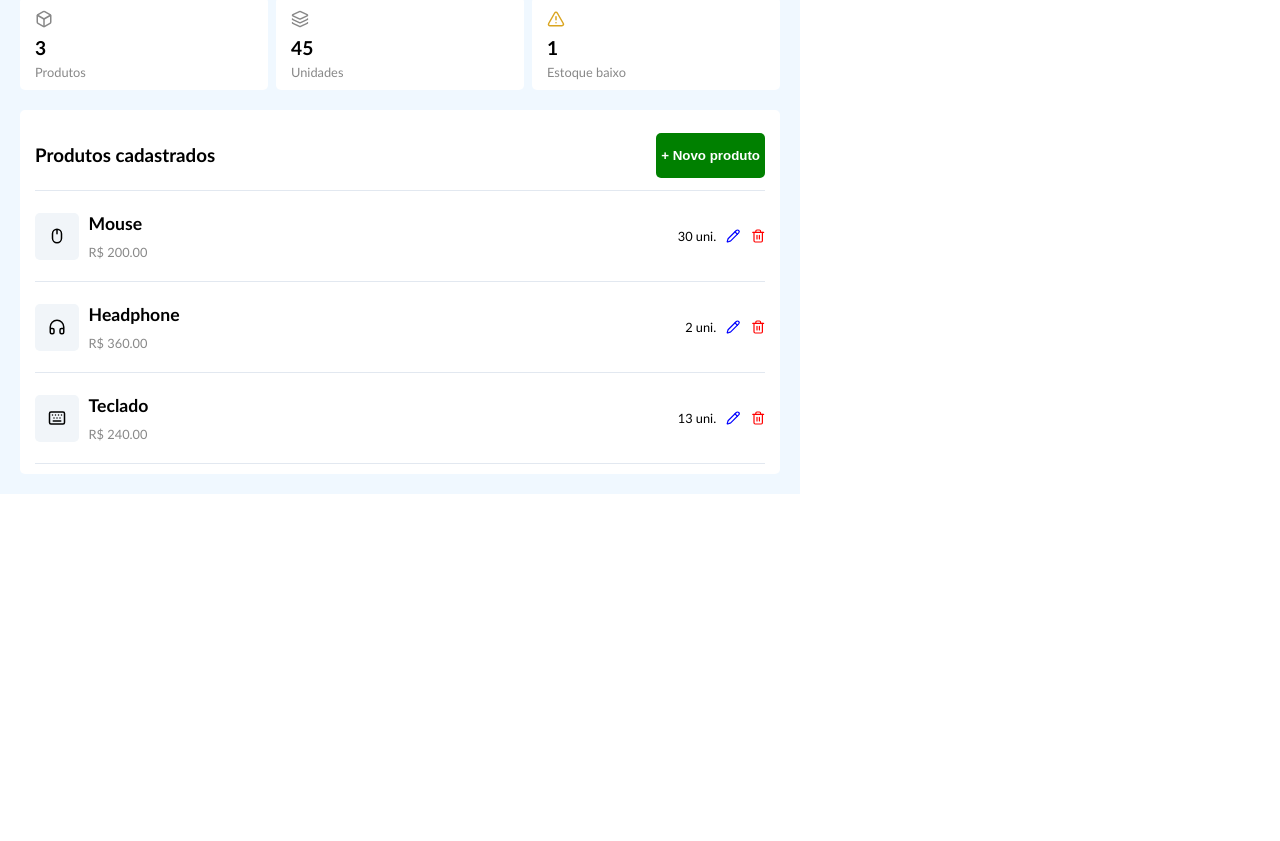
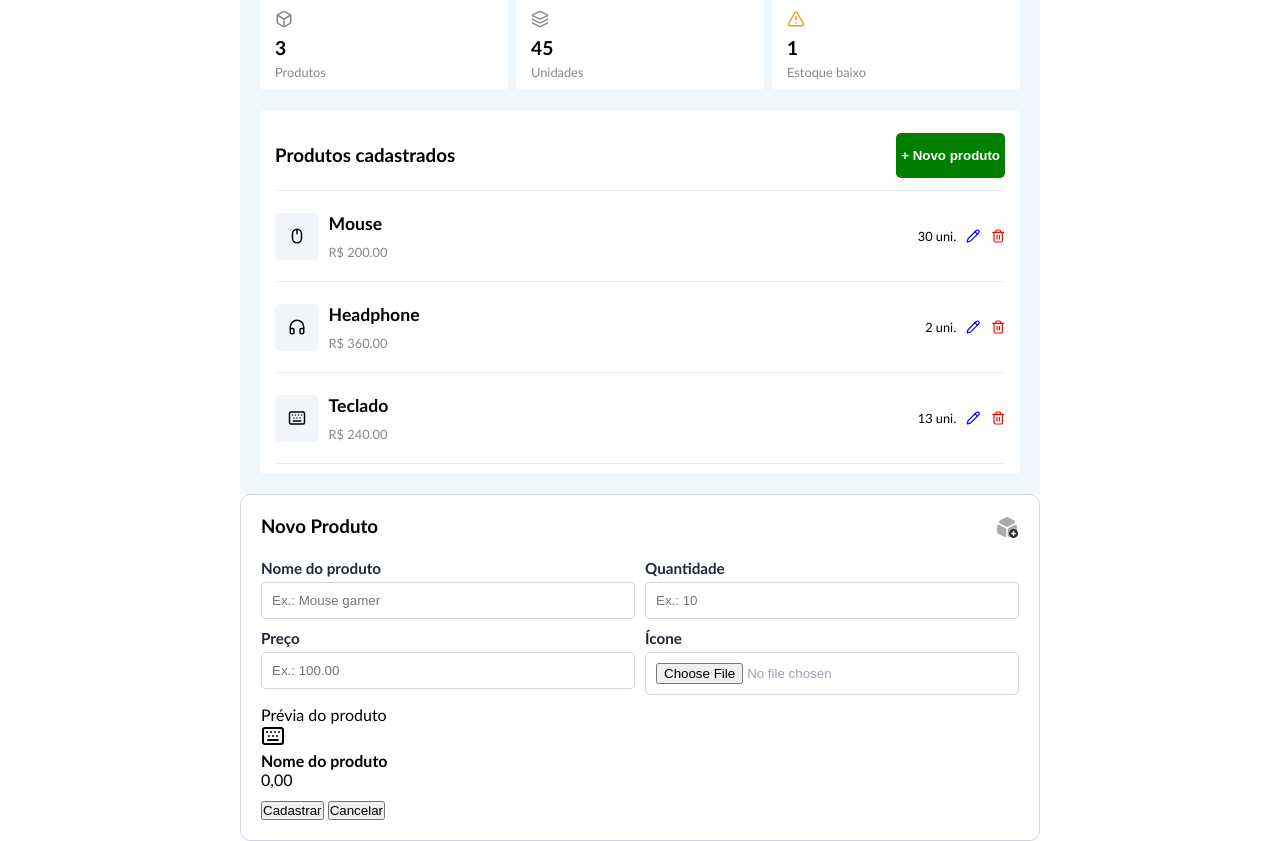
Before and after one commit to WeversonCostaDev/mini-projeto, a website built with Vite: page gestao-estoque/index.html in a window 1280 px wide. Shown: the part 92-933 px from the top of the page. Before the commit the page ends 800 px from the top, so only its background shows below. Built offline with nearby package versions, Linux system fonts and the light colour scheme.

Commit message:
início de criação de formulário para cadastro de produtos

```diff
--- a/gestao-estoque/index.html
+++ b/gestao-estoque/index.html
@@ -1,17 +1,27 @@
 <!doctype html>
 <html lang="en">
+
 <head>
   <meta charset="UTF-8" />
   <link rel="stylesheet" href="/src/base.css">
+  <link rel="stylesheet" href="/src/formulario.css">
   <meta name="viewport" content="width=device-width, initial-scale=1.0" />
   <title>gestao-estoque</title>
 </head>
+
 <body>
   <div id="app">
     <div class="controle-container">
       <header>
         <div class="topo-header">
-              <svg class="logo" xmlns="http://www.w3.org/2000/svg" width="24" height="24" viewBox="0 0 24 24" fill="none" stroke="currentColor" stroke-width="2" stroke-linecap="round" stroke-linejoin="round" class="lucide lucide-box preview-icon"><path d="M21 8a2 2 0 0 0-1-1.73l-7-4a2 2 0 0 0-2 0l-7 4A2 2 0 0 0 3 8v8a2 2 0 0 0 1 1.73l7 4a2 2 0 0 0 2 0l7-4A2 2 0 0 0 21 16Z"/><path d="m3.3 7 8.7 5 8.7-5"/><path d="M12 22V12"/></svg>
+          <svg class="logo" xmlns="http://www.w3.org/2000/svg" width="24" height="24" viewBox="0 0 24 24" fill="none"
+            stroke="currentColor" stroke-width="2" stroke-linecap="round" stroke-linejoin="round"
+            class="lucide lucide-box preview-icon">
+            <path
+              d="M21 8a2 2 0 0 0-1-1.73l-7-4a2 2 0 0 0-2 0l-7 4A2 2 0 0 0 3 8v8a2 2 0 0 0 1 1.73l7 4a2 2 0 0 0 2 0l7-4A2 2 0 0 0 21 16Z" />
+            <path d="m3.3 7 8.7 5 8.7-5" />
+            <path d="M12 22V12" />
+          </svg>
           <div class="titulos-container">
             <h3>Controle de Estoque</h3>
             <span>Gerenciamento de produtos</span>
@@ -21,17 +31,37 @@
 
         <nav class="menu-navegacao">
           <a href="">
-                <svg class="icone" xmlns="http://www.w3.org/2000/svg" width="24" height="24" viewBox="0 0 24 24" fill="none" stroke="currentColor" stroke-width="2" stroke-linecap="round" stroke-linejoin="round" class="lucide lucide-box preview-icon"><path d="M21 8a2 2 0 0 0-1-1.73l-7-4a2 2 0 0 0-2 0l-7 4A2 2 0 0 0 3 8v8a2 2 0 0 0 1 1.73l7 4a2 2 0 0 0 2 0l7-4A2 2 0 0 0 21 16Z"/><path d="m3.3 7 8.7 5 8.7-5"/><path d="M12 22V12"/></svg>
+            <svg class="icone" xmlns="http://www.w3.org/2000/svg" width="24" height="24" viewBox="0 0 24 24" fill="none"
+              stroke="currentColor" stroke-width="2" stroke-linecap="round" stroke-linejoin="round"
+              class="lucide lucide-box preview-icon">
+              <path
+                d="M21 8a2 2 0 0 0-1-1.73l-7-4a2 2 0 0 0-2 0l-7 4A2 2 0 0 0 3 8v8a2 2 0 0 0 1 1.73l7 4a2 2 0 0 0 2 0l7-4A2 2 0 0 0 21 16Z" />
+              <path d="m3.3 7 8.7 5 8.7-5" />
+              <path d="M12 22V12" />
+            </svg>
             <span class="quantidade">24</span>
             <span class="item">Produtos</span>
           </a>
           <a href="">
-                <svg class="icone" xmlns="http://www.w3.org/2000/svg" width="24" height="24" viewBox="0 0 24 24" fill="none" stroke="currentColor" stroke-width="2" stroke-linecap="round" stroke-linejoin="round" class="lucide lucide-layers preview-icon"><path d="M12.83 2.18a2 2 0 0 0-1.66 0L2.6 6.08a1 1 0 0 0 0 1.83l8.58 3.91a2 2 0 0 0 1.66 0l8.58-3.9a1 1 0 0 0 0-1.83z"/><path d="M2 12a1 1 0 0 0 .58.91l8.6 3.91a2 2 0 0 0 1.65 0l8.58-3.9A1 1 0 0 0 22 12"/><path d="M2 17a1 1 0 0 0 .58.91l8.6 3.91a2 2 0 0 0 1.65 0l8.58-3.9A1 1 0 0 0 22 17"/></svg>
+            <svg class="icone" xmlns="http://www.w3.org/2000/svg" width="24" height="24" viewBox="0 0 24 24" fill="none"
+              stroke="currentColor" stroke-width="2" stroke-linecap="round" stroke-linejoin="round"
+              class="lucide lucide-layers preview-icon">
+              <path
+                d="M12.83 2.18a2 2 0 0 0-1.66 0L2.6 6.08a1 1 0 0 0 0 1.83l8.58 3.91a2 2 0 0 0 1.66 0l8.58-3.9a1 1 0 0 0 0-1.83z" />
+              <path d="M2 12a1 1 0 0 0 .58.91l8.6 3.91a2 2 0 0 0 1.65 0l8.58-3.9A1 1 0 0 0 22 12" />
+              <path d="M2 17a1 1 0 0 0 .58.91l8.6 3.91a2 2 0 0 0 1.65 0l8.58-3.9A1 1 0 0 0 22 17" />
+            </svg>
             <span class="quantidade">156</span>
             <span class="item">Unidades</span>
           </a>
           <a href="">
-                <svg class="icone-warning" xmlns="http://www.w3.org/2000/svg" width="24" height="24" viewBox="0 0 24 24" fill="none" stroke="currentColor" stroke-width="2" stroke-linecap="round" stroke-linejoin="round" class="lucide lucide-triangle-alert preview-icon"><path d="m21.73 18-8-14a2 2 0 0 0-3.48 0l-8 14A2 2 0 0 0 4 21h16a2 2 0 0 0 1.73-3"/><path d="M12 9v4"/><path d="M12 17h.01"/></svg>
+            <svg class="icone-warning" xmlns="http://www.w3.org/2000/svg" width="24" height="24" viewBox="0 0 24 24"
+              fill="none" stroke="currentColor" stroke-width="2" stroke-linecap="round" stroke-linejoin="round"
+              class="lucide lucide-triangle-alert preview-icon">
+              <path d="m21.73 18-8-14a2 2 0 0 0-3.48 0l-8 14A2 2 0 0 0 4 21h16a2 2 0 0 0 1.73-3" />
+              <path d="M12 9v4" />
+              <path d="M12 17h.01" />
+            </svg>
             <span class="quantidade">3</span>
             <span class="item">Estoque baixo</span>
           </a>
@@ -49,9 +79,61 @@
         </div>
       </main>
     </div>
+    <section>
+      <div class="modal">
+        <header class="header">
+          <div>
+            <h3>Novo Produto</h3>
+            <img class="icone" src="/icons/box+.svg" alt="icone de caixa" />
+          </div>
+        </header>
+
+        <form class="formulario-produto">
+          <div id="campo-1" class="campo-container">
+            <label for="nome">Nome do produto</label>
+            <input type="text" name="nome" id="nome" placeholder="Ex.: Mouse gamer" required>
+          </div>
+
+          <div id="campo-2" class="campo-container">
+            <label for="quantidade">Quantidade</label>
+            <input type="number" name="quantidade" id="quantidade" placeholder="Ex.: 10" required>
+          </div>
+
+          <div id="campo-3" class="campo-container">
+            <label for="preco">Preço</label>
+            <input type="number" name="preco" id="preco" placeholder="Ex.: 100.00" required>
+          </div>
+
+          <div id="campo-4" class="campo-container">
+            <label for="icone">Ícone</label>
+            <input type="file" name="icone" id="icone" placeholder="Ex.: Selecionar" required>
+          </div>
+
+          <div class="previa">
+            <span>Prévia do produto</span>
+            <div>
+              <img class="preview-image" src="/icons/teclado.svg" alt="Prévia do produto">
+              <div>
+                <h4 id="preview-nome">Nome do produto</h4>
+                <span id="preview-preco">0,00</span>
+                <span id="preview-quantidade"></span>
+              </div>
+            </div>
+
+          </div>
+
+          <div class="botoes-container">
+            <button type="submit">Cadastrar</button>
+            <button type="button" class="cancelar">Cancelar</button>
+          </div>
+        </form>
+      </div>
+    </section>
+
   </div>
 
   <script type="module" src="/src/main.ts"></script>
 
 </body>
+
 </html>
--- a/gestao-estoque/src/base.css
+++ b/gestao-estoque/src/base.css
@@ -26,6 +26,7 @@ body {
     display: flex;
     flex-direction: column;
     gap: 20px;
+    margin: 0 auto;
 }
 
 .titulos-container {
@@ -148,6 +149,7 @@ body {
     .menu-navegacao {
         flex-direction: column;
     }
+
     .menu-navegacao a {
         width: 100%;
     }
@@ -185,25 +187,25 @@ body {
     color: goldenrod;
 }
 
-#editar,
-#excluir {
+.editar,
+.excluir {
     cursor: pointer;
     width: 0.9em;
 }
 
-#editar:hover {
+.editar:hover {
     color: #7e7cf3;
 }
 
-#excluir:hover {
+.excluir:hover {
     color: #f36a6a;
 }
 
-#editar {
+.editar {
     color: blue;
 
 }
 
-#excluir {
+.excluir {
     color: red;
 }
--- /dev/null
+++ b/gestao-estoque/src/formulario.css
@@ -0,0 +1,83 @@
+:root {
+    --borda-campos: #D1D5DB;
+    --texto-principal: #1F2937;
+    --texto-secundario: #6B7280;
+    --texto-placeholder: #9CA3AF;
+    --borda-ao-focar: #16A34A;
+}
+
+.modal {
+    margin: 0 auto;
+    max-width: 100%;
+    width: 50em;
+    box-sizing: border-box;
+    padding: 20px;
+    border: 1px solid var(--borda-campos);
+    border-radius: 10px;
+
+}
+
+.modal header>div {
+    display: flex;
+    justify-content: space-between;
+    margin-bottom: 20px;
+}
+
+.modal .icone {
+    width: 1.5em;
+}
+
+.formulario-produto {
+    display: grid;
+    grid-template-columns: repeat(2, minmax(0, 1fr));
+    grid-template-areas:
+        "campo-1 campo-2"
+        "campo-3 campo-4"
+        "previa previa"
+        "botoes botoes";
+    gap: 10px;
+}
+
+#campo-1 {
+    grid-area: campo-1;
+}
+
+#campo-2 {
+    grid-area: campo-2;
+}
+
+#campo-3 {
+    grid-area: campo-3;
+}
+
+#campo-4 {
+    grid-area: campo-4;
+}
+
+.previa {
+    grid-area: previa;
+}
+
+.botoes-container {
+    grid-area: botoes;
+}
+
+.campo-container {
+    display: flex;
+    flex-direction: column;
+    gap: 5px;
+    width: 100%;
+}
+
+.campo-container label {
+    color: var(--texto-principal);
+    font-weight: bold;
+    font-size: 0.95em;
+}
+
+.campo-container input {
+    padding: 10px;
+    border: 1px solid var(--borda-campos);
+    border-radius: 5px;
+    color: var(--texto-placeholder);
+}
--- a/gestao-estoque/src/main.ts
+++ b/gestao-estoque/src/main.ts
@@ -74,8 +74,8 @@
     </div>
     <div>
         <span class="quantidade">${produto.quantidade} uni.</span>
-        <svg id="editar" class="icone" xmlns="http://www.w3.org/2000/svg" width="24" height="24" viewBox="0 0 24 24" fill="none" stroke="currentColor" stroke-width="2" stroke-linecap="round" stroke-linejoin="round" class="lucide lucide-pencil preview-icon"><path d="M21.174 6.812a1 1 0 0 0-3.986-3.987L3.842 16.174a2 2 0 0 0-.5.83l-1.321 4.352a.5.5 0 0 0 .623.622l4.353-1.32a2 2 0 0 0 .83-.497z"/><path d="m15 5 4 4"/></svg>
-        <svg id="excluir" class="icone" xmlns="http://www.w3.org/2000/svg" width="24" height="24" viewBox="0 0 24 24" fill="none" stroke="currentColor" stroke-width="2" stroke-linecap="round" stroke-linejoin="round" class="lucide lucide-trash preview-icon"><path d="M10 11v6"/><path d="M14 11v6"/><path d="M19 6v14a2 2 0 0 1-2 2H7a2 2 0 0 1-2-2V6"/><path d="M3 6h18"/><path d="M8 6V4a2 2 0 0 1 2-2h4a2 2 0 0 1 2 2v2"/></svg>
+        <svg class="editar" class="icone" xmlns="http://www.w3.org/2000/svg" width="24" height="24" viewBox="0 0 24 24" fill="none" stroke="currentColor" stroke-width="2" stroke-linecap="round" stroke-linejoin="round" class="lucide lucide-pencil preview-icon"><path d="M21.174 6.812a1 1 0 0 0-3.986-3.987L3.842 16.174a2 2 0 0 0-.5.83l-1.321 4.352a.5.5 0 0 0 .623.622l4.353-1.32a2 2 0 0 0 .83-.497z"/><path d="m15 5 4 4"/></svg>
+        <svg class="excluir" class="icone" xmlns="http://www.w3.org/2000/svg" width="24" height="24" viewBox="0 0 24 24" fill="none" stroke="currentColor" stroke-width="2" stroke-linecap="round" stroke-linejoin="round" class="lucide lucide-trash preview-icon"><path d="M10 11v6"/><path d="M14 11v6"/><path d="M19 6v14a2 2 0 0 1-2 2H7a2 2 0 0 1-2-2V6"/><path d="M3 6h18"/><path d="M8 6V4a2 2 0 0 1 2-2h4a2 2 0 0 1 2 2v2"/></svg>
     </div>
     `;
     areaProdutos.appendChild(card);
```
Also changed, not shown: gestao-estoque/public/icons/box+.svg (added). Lines whose indentation alone changed are shown as unchanged.
